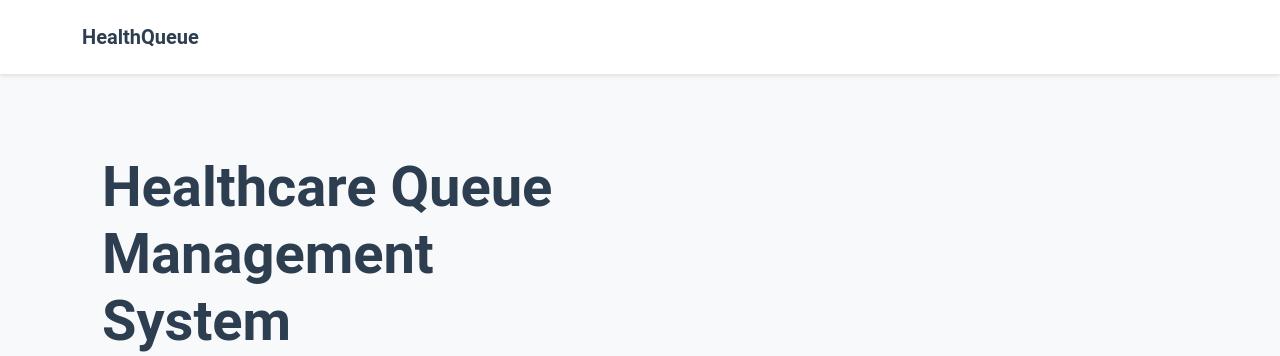
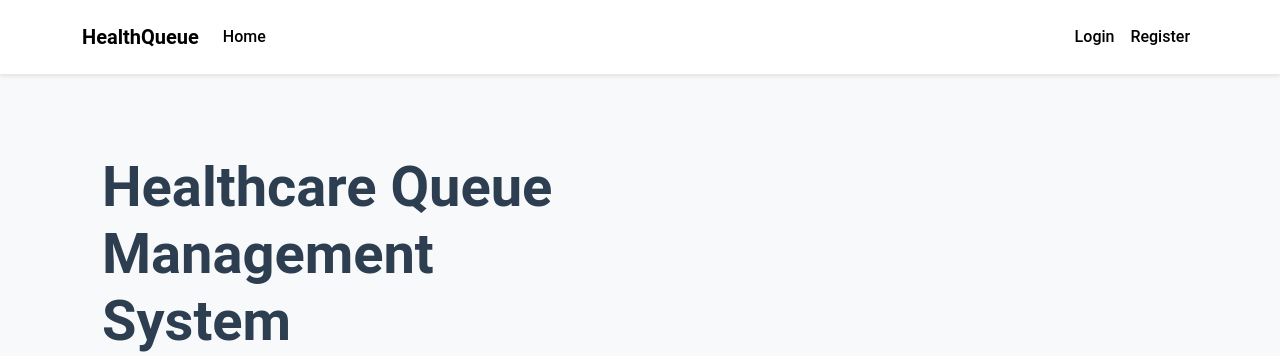
Before and after one commit to pranavk08/Hackathon_Project, a Flask app: page / in a window 1280 px wide. Shown: the top 356 px of the page. Run offline with Flask 3, Linux system fonts and the light colour scheme; some libraries are stand-ins or nearby versions.

Commit message:
navbar change

```diff
--- a/static/css/style.css
+++ b/static/css/style.css
@@ -1,4 +1,4 @@
-/* Global Styles */
+
 :root {
     --primary-color: #2c3e50;
     --secondary-color: #3498db;
@@ -14,7 +14,6 @@ body {
     line-height: 1.6;
 }
 
-/* Header and Navigation */
 .navbar {
     box-shadow: 0 2px 4px rgba(0,0,0,0.1);
     background-color: white !important;
@@ -23,10 +22,18 @@ body {
 
 .navbar-brand {
     font-weight: 700;
-    color: var(--primary-color) !important;
+    color: black !important;
 }
 
-/* Cards */
+.navbar-nav .nav-link {
+    color: black !important;
+    font-weight: 500;
+}
+
+.navbar-nav .nav-link:hover {
+    color: var(--secondary-color) !important;
+}
+
 .card {
     border: none;
     border-radius: 10px;
@@ -49,7 +56,6 @@ body {
     padding: 1.5rem;
 }
 
-/* Tables */
 .table {
     margin-bottom: 0;
 }
@@ -64,7 +70,6 @@ body {
     vertical-align: middle;
 }
 
-/* Buttons */
 .btn-primary {
     background-color: var(--secondary-color);
     border-color: var(--secondary-color);
@@ -83,7 +88,6 @@ body {
     padding: 0.25rem 1rem;
 }
 
-/* Badges */
 .badge {
     padding: 0.5rem 1rem;
     border-radius: 20px;
@@ -99,13 +103,11 @@ body {
     color: #2c3e50;
 }
 
-/* Responsive Table */
 .table-responsive {
     border-radius: 10px;
     background-color: white;
 }
 
-/* Welcome Message */
 .text-primary {
     color: var(--primary-color) !important;
 }
@@ -116,20 +118,17 @@ h1.mb-4 {
     margin-bottom: 2rem !important;
 }
 
-/* Container Spacing */
 .container.mt-4 {
     margin-top: 2rem !important;
     padding: 0 2rem;
 }
 
-/* No Data Messages */
 .text-muted {
     color: #95a5a6 !important;
     font-style: italic;
     padding: 1rem 0;
 }
 
-/* Media Queries */
 @media (max-width: 768px) {
     .container.mt-4 {
         padding: 0 1rem;
```
